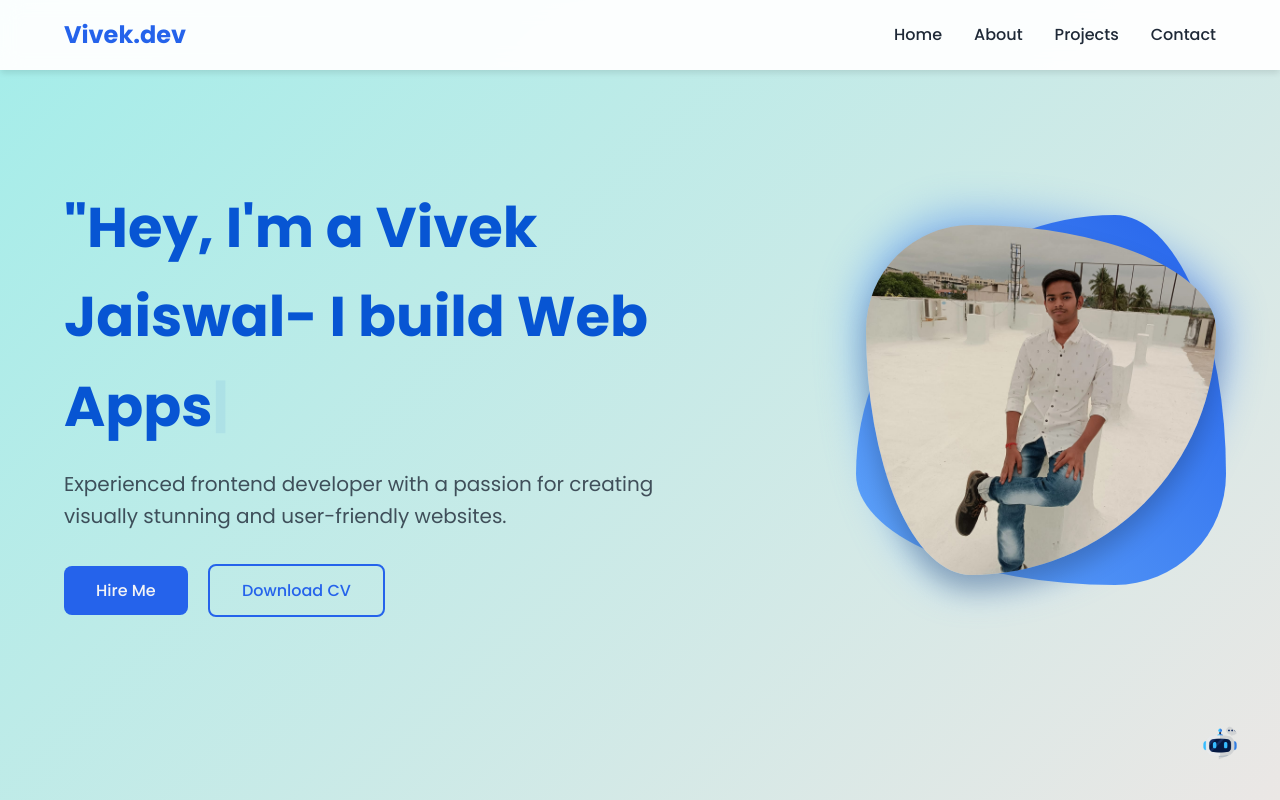
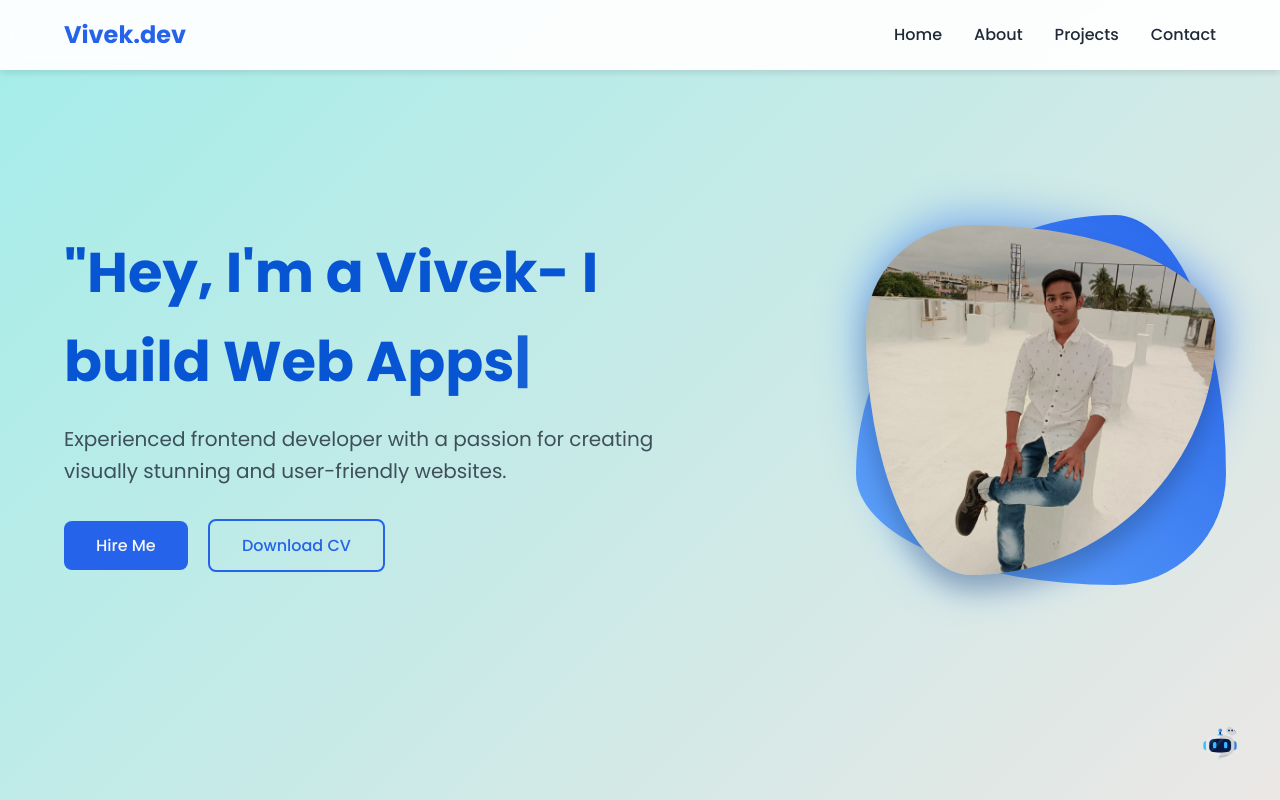
Before and after one commit to vivek-jaiswal123/portfolio5, a plain HTML site: page index.html in a window 1280 px wide. Shown: the top 800 px of the page. Drawn offline with nearby package versions, Linux system fonts and the light colour scheme.

Commit message:
Update index.html

```diff
--- a/index.html
+++ b/index.html
@@ -851,7 +851,7 @@
     <script src="https://cdn.jsdelivr.net/npm/typed.js@2.0.12"></script>
     <script>
         var typingEffect = new Typed("#typedText", {
-            strings: ["Vivek Jaiswal- I build Web Apps", "Web Designer", "WordPress Developer"," Frontend Developer", "UX/UI Designer"],
+            strings: ["Vivek- I build Web Apps", "Web Designer", "WordPress Developer"," Frontend Developer", "UX/UI Designer"],
             loop: true,
             typeSpeed: 100,
             backSpeed: 80,
```
